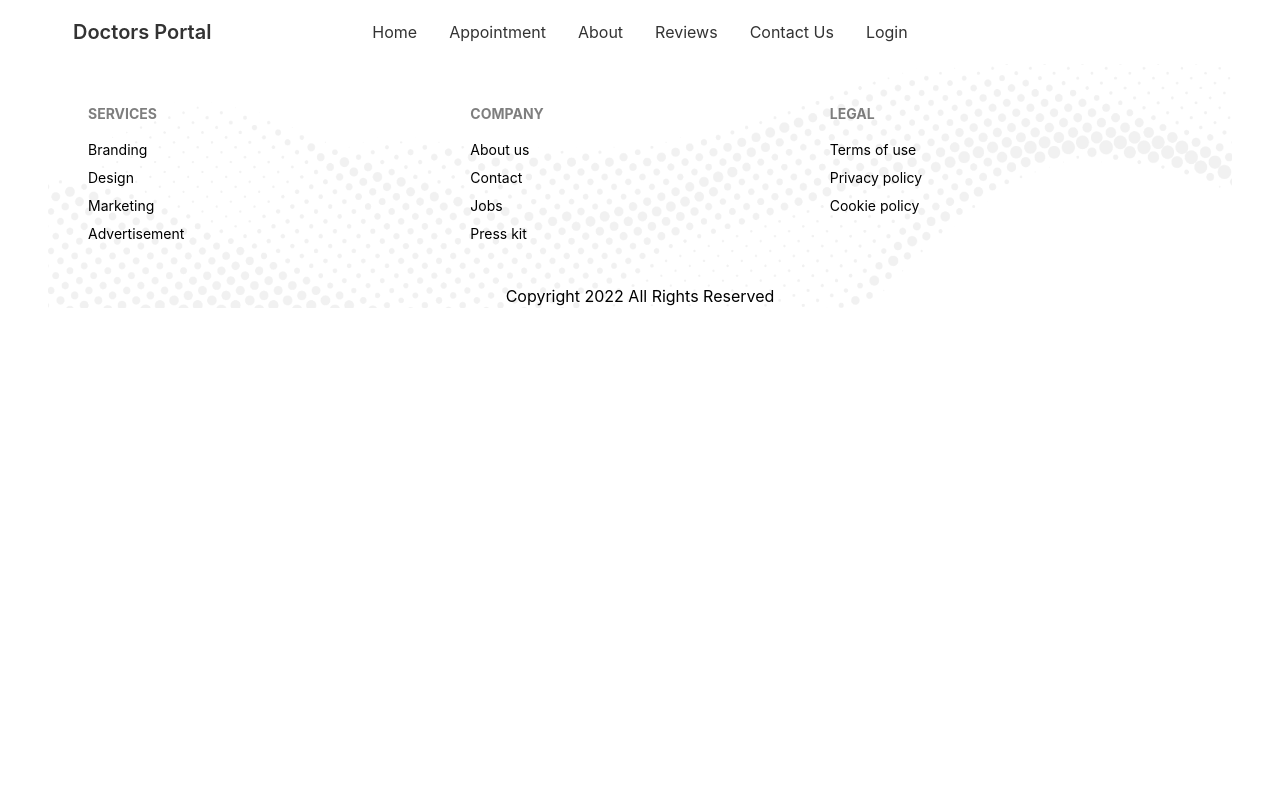
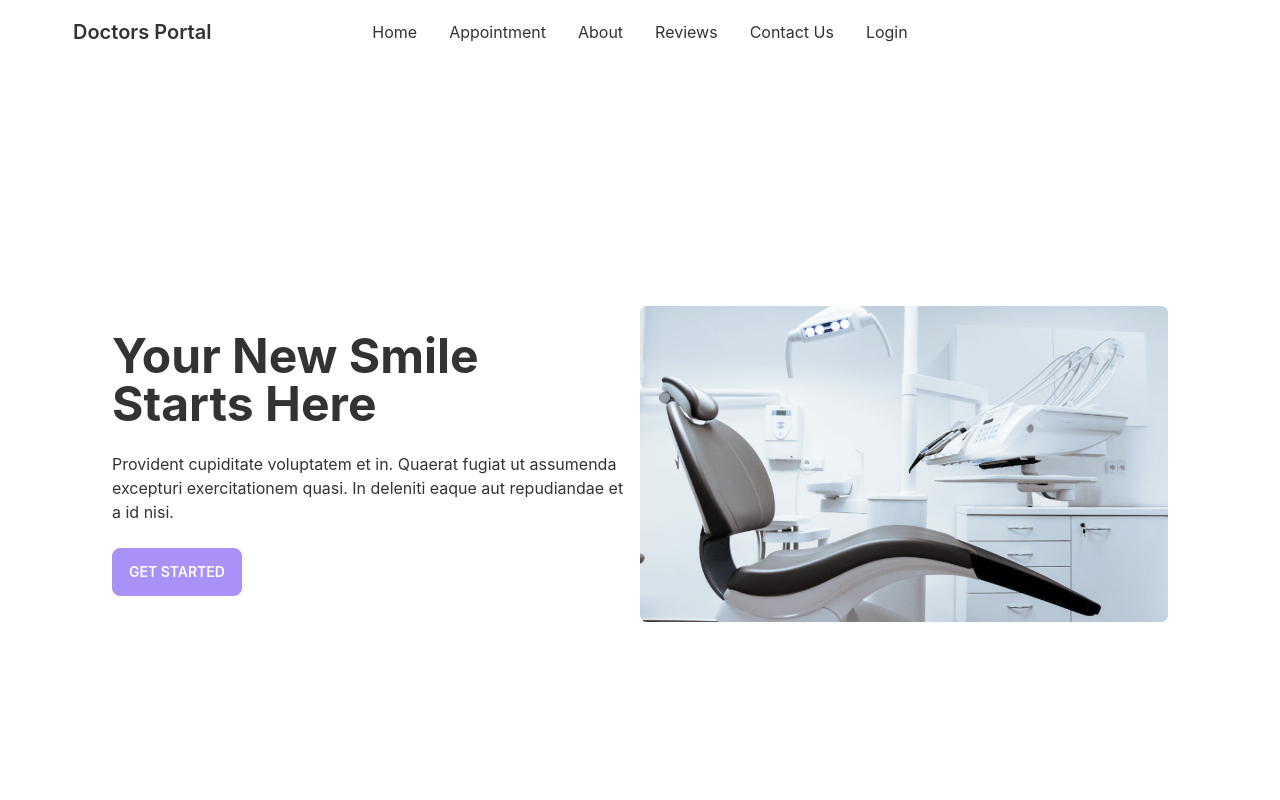
Before and after one commit to Jonied-mirza-shakib/doctors-portal-client, a React (Create React App) app: page / in a window 1280 px wide. Shown: the top 800 px of the page. Built offline with nearby package versions, Linux system fonts and the light colour scheme; no server answers.

Commit message:
editing the navbar.js

```diff
--- a/src/App.js
+++ b/src/App.js
@@ -24,7 +24,7 @@
     <div className='px-12'>
       <Navbar></Navbar>
       <Routes>
-        <Route path='/home' element={<Home></Home>}></Route>
+        <Route path='/' element={<Home></Home>}></Route>
         <Route path='/about' element={<About></About>}></Route>
         <Route path='/appointment' element={
           <RequireAuth>
--- a/src/Pages/Shared/Navbar.js
+++ b/src/Pages/Shared/Navbar.js
@@ -11,7 +11,7 @@
         localStorage.removeItem('accessToken');
     };
     const menuItem = <>
-        <li><Link to='/home'>Home</Link></li>
+        <li><Link to='/'>Home</Link></li>
         <li><Link to='/appointment'>Appointment</Link></li>
         <li><Link to='/about'>About</Link></li>
         <li><Link to='/reviews'>Reviews</Link></li>
```
Also changed, not shown: firebase.json (added), 1 other file (tests, documents, lock files or other folders).
